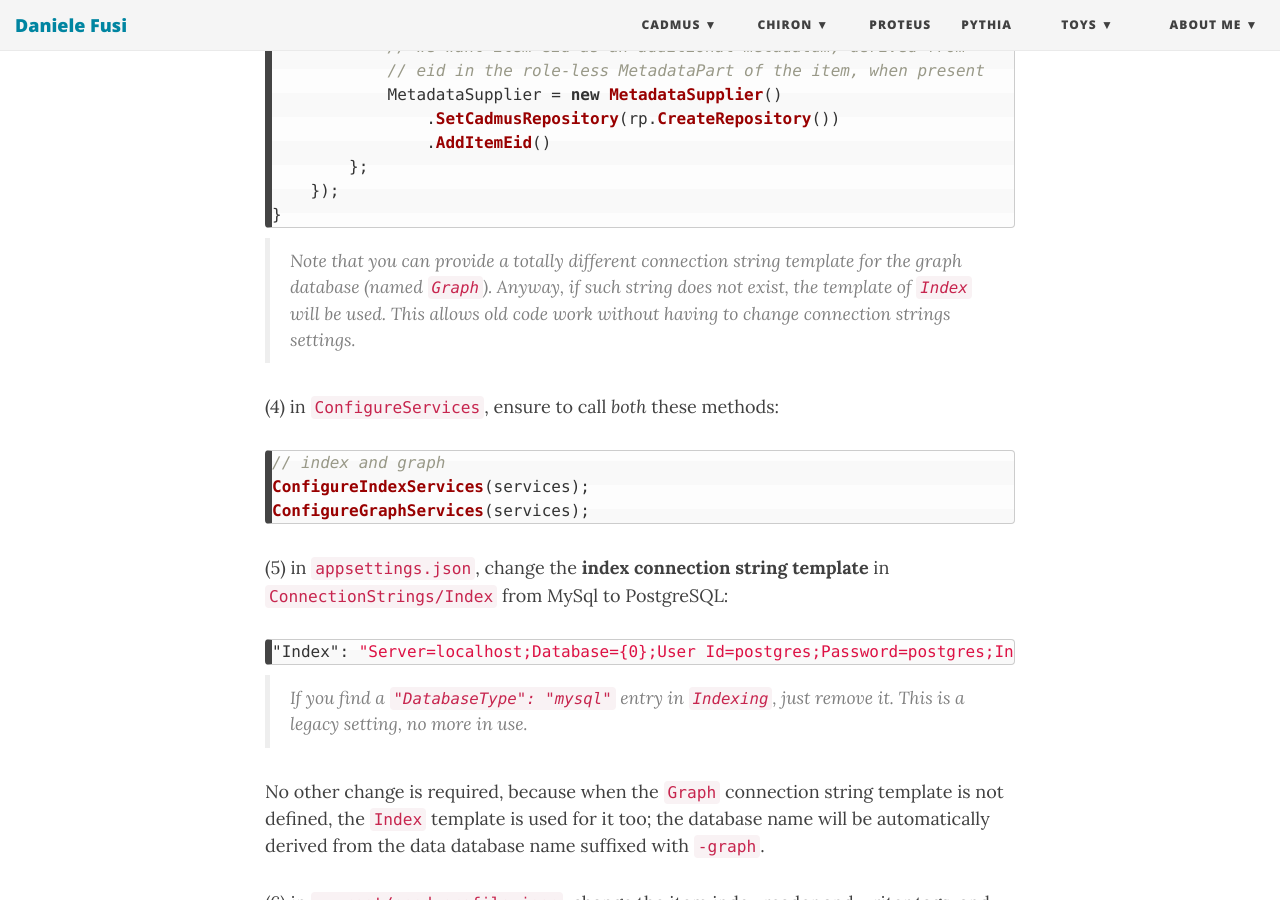
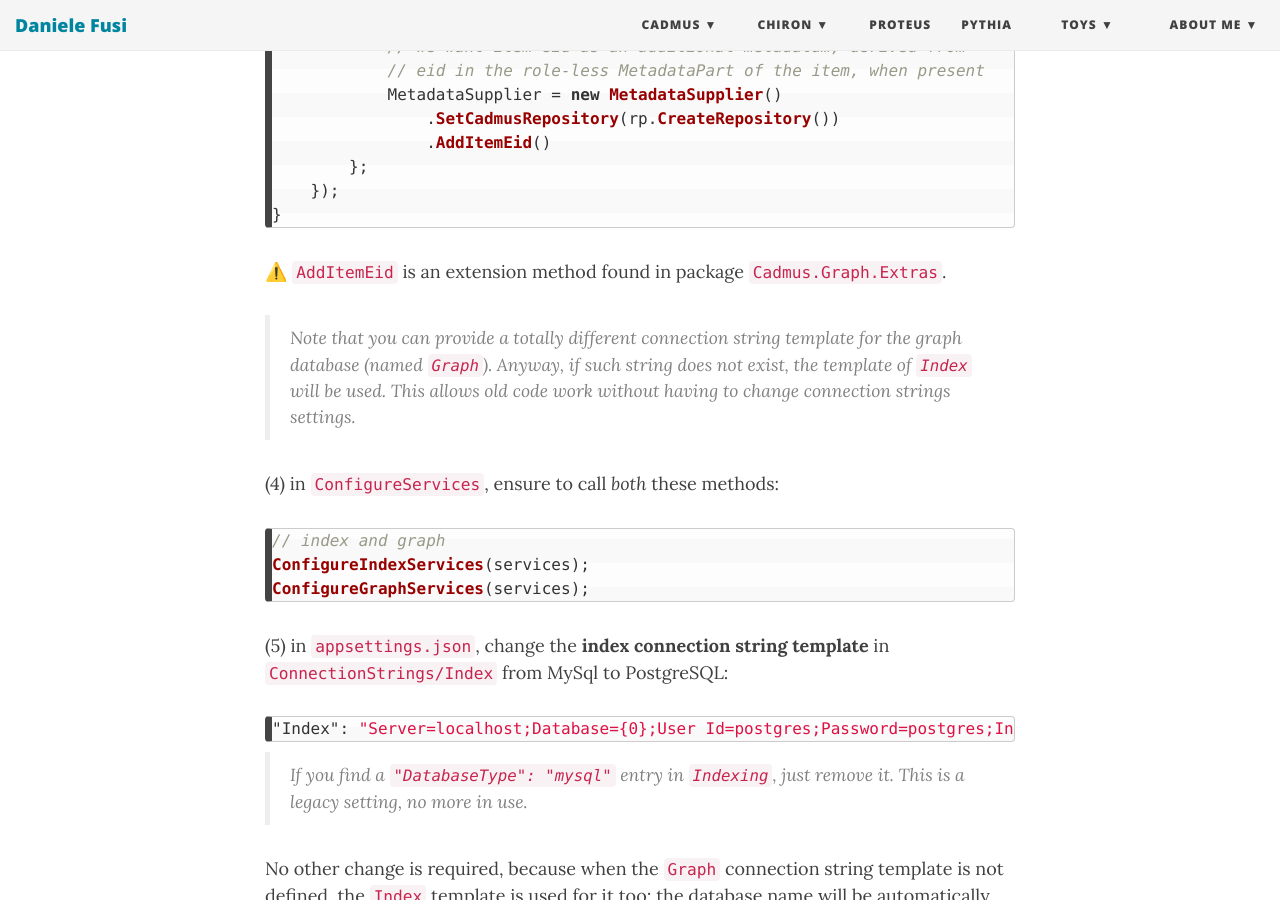
Before and after one commit to Myrmex/overview, a Jekyll site: the page built from cadmus/dev/history/b-rdbms.md, in a window 1280 px wide and 900 px high, scrolled down 5212 px. Built offline with Jekyll 4.4.1, drawn with Linux system fonts in a browser that asks for light colours; nearby versions of some CDN libraries.

Commit message:
Update b-rdbms.md

````diff
--- a/cadmus/dev/history/b-rdbms.md
+++ b/cadmus/dev/history/b-rdbms.md
@@ -156,6 +156,8 @@ private void ConfigureGraphServices(IServiceCollection services)
 }
 ```
 
+⚠️ `AddItemEid` is an extension method found in package `Cadmus.Graph.Extras`.
+
 >Note that you can provide a totally different connection string template for the graph database (named `Graph`). Anyway, if such string does not exist, the template of `Index` will be used. This allows old code work without having to change connection strings settings.
 
 (4) in `ConfigureServices`, ensure to call _both_ these methods:
````
